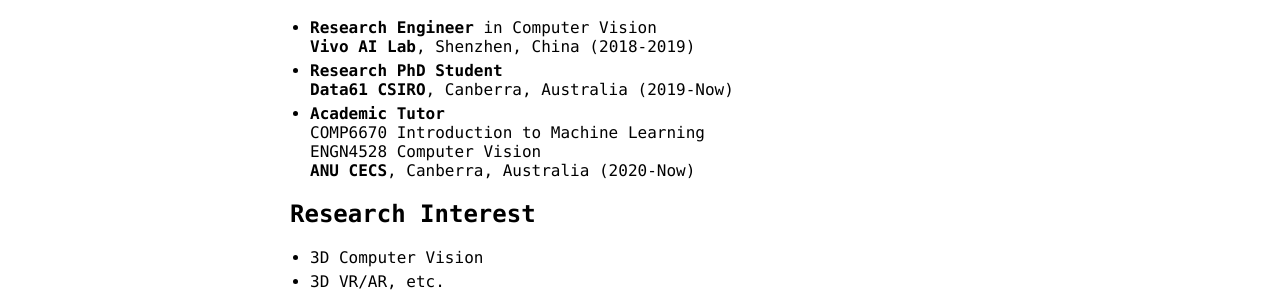
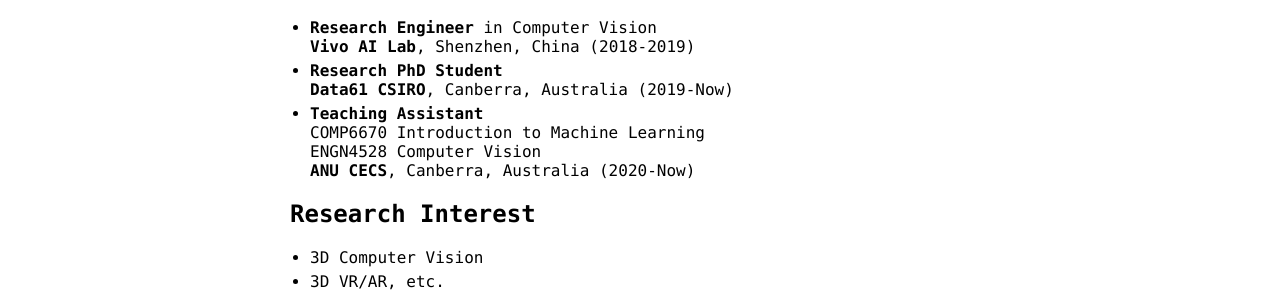
Before and after one commit to ShiQiu0419/ShiQiu0419.github.io, a Jekyll site: the page built from index.md, in a window 1280 px wide. Shown: the part 538-834 px from the top of the page. Built offline with Jekyll 4.4.1, drawn with Linux system fonts in a browser that asks for light colours; our own code applies the rules of GitHub Pages for plain Markdown files.

Commit message:
Update index.md

```diff
--- a/index.md
+++ b/index.md
@@ -22,7 +22,7 @@
 **Vivo AI Lab**, Shenzhen, China (2018-2019)
 * **Research PhD Student**
 **Data61 CSIRO**, Canberra, Australia (2019-Now)
-* **Academic Tutor**
+* **Teaching Assistant**
 COMP6670 Introduction to Machine Learning
 ENGN4528 Computer Vision
 **ANU CECS**, Canberra, Australia (2020-Now)
```
